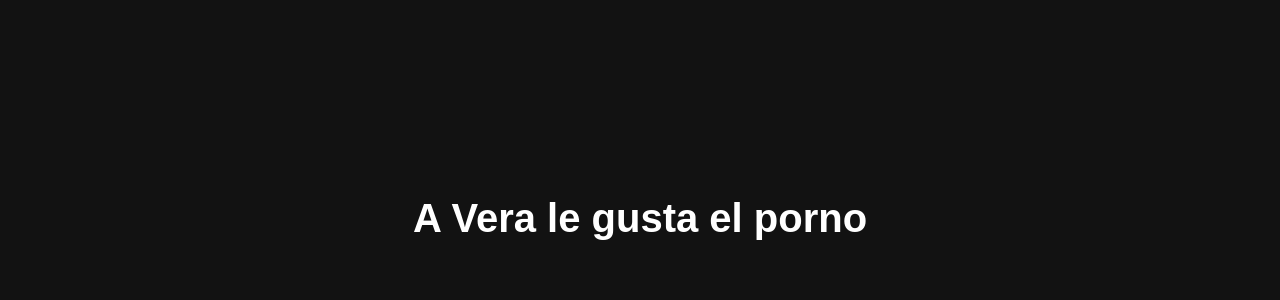
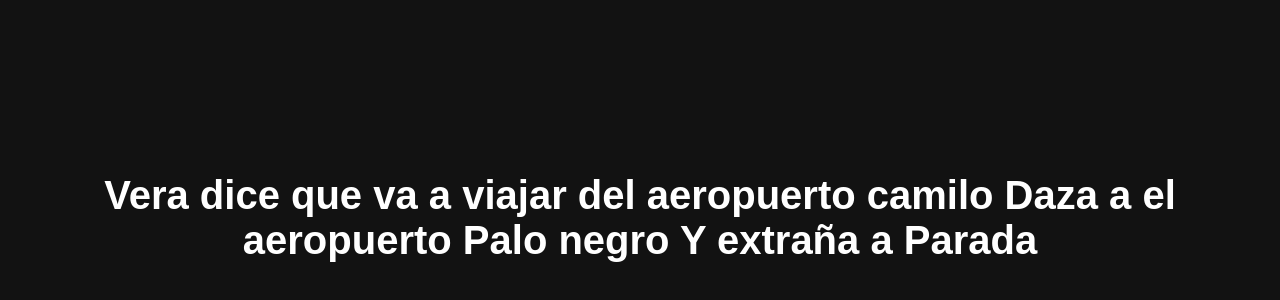
Before and after one commit to JDRRDEV/Vera, a plain HTML site: page index.html in a window 1280 px wide. Shown: the part 182-482 px from the top of the page. Drawn offline with Linux system fonts and the light colour scheme.

Commit message:
Update index.html

```diff
--- a/index.html
+++ b/index.html
@@ -22,6 +22,6 @@
     </style>
 </head>
 <body>
-    <h1>A Vera le gusta el porno</h1>
+    <h1> Vera dice que va a viajar del aeropuerto camilo Daza a el aeropuerto Palo negro Y extraña a Parada </h1>
 </body>
 </html>
```
